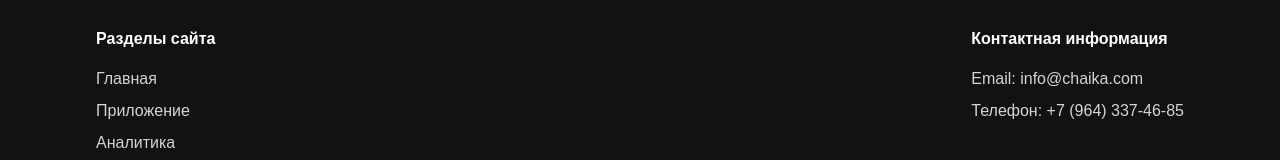
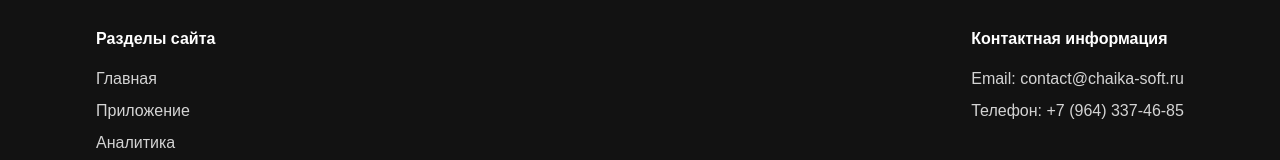
Before and after one commit to Chaika-Team/ChaikaLanding, a React (Vite) app: page / in a window 1280 px wide. Shown: the part 7780-7940 px from the top of the page. Built offline with nearby package versions, Linux system fonts and the light colour scheme; a web font is replaced by a local one.

Commit message:
Add correct email

```diff
--- a/src/components/Footer.jsx
+++ b/src/components/Footer.jsx
@@ -19,7 +19,7 @@ const Footer = () => {
         <div>
           <h3 className="text-md font-semibold mb-4 text-white">Контактная информация</h3>
           <ul className="space-y-2">
-            <li>Email: <a href="mailto:info@chaika.com" className="hover:text-white">info@chaika.com</a></li>
+            <li>Email: <a href="mailto:contact@chaika-soft.ru" className="hover:text-white">contact@chaika-soft.ru</a></li>
             <li>Телефон: <a href="tel:+79643374685" className="hover:text-white">+7 (964) 337-46-85</a></li>
           </ul>
         </div>
```
